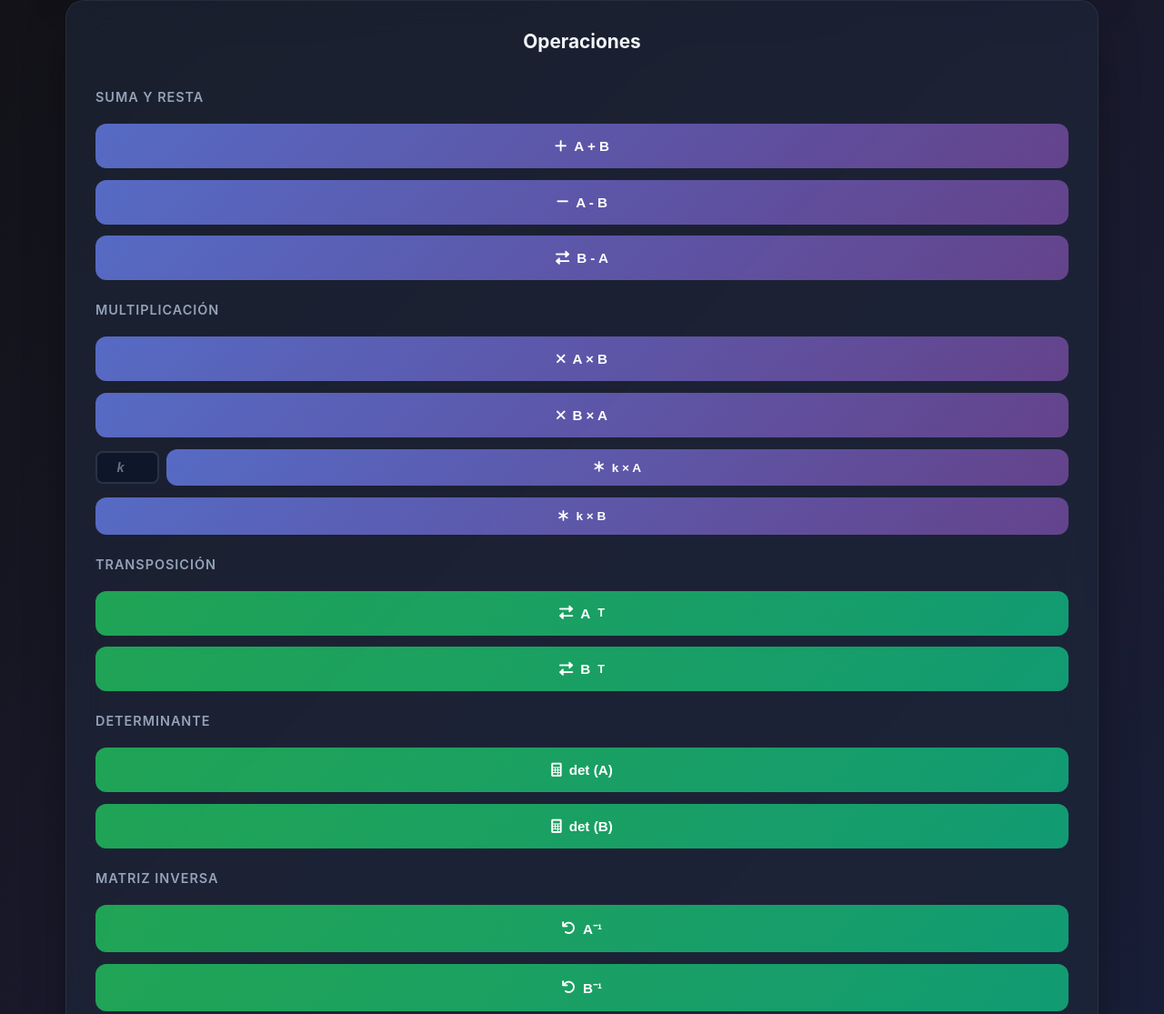
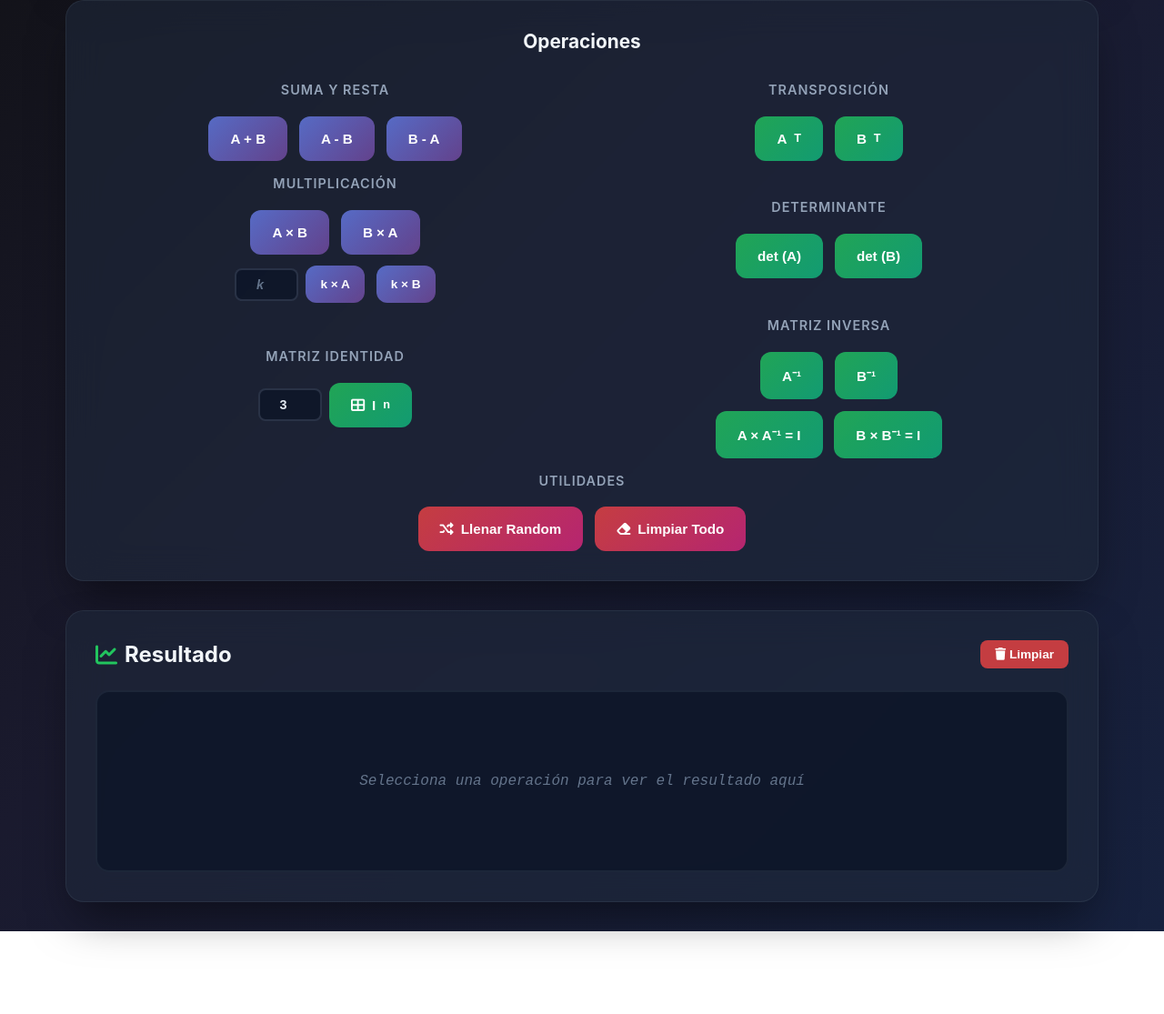
Before and after one commit to EliabParra/Calculadora-de-Matrices, a plain HTML site: page index.html in a window 1280 px wide. Shown: the part 485-1600 px from the top of the page at 91% size. After the commit the page ends 1509 px from the top, so only its background shows below. Drawn offline with Linux system fonts and the light colour scheme; a web font is replaced by a local one.

Commit message:
feat: restructure operations panel layout with grid and enhance button styling

```diff
--- a/index.html
+++ b/index.html
@@ -51,94 +51,93 @@
 
             <!-- Panel de Operaciones -->
             <section class="operations-panel">
-                <h2 class="operations-title">Operaciones</h2>
+                <h2 class="operations-title g1">Operaciones</h2>
 
-                <div class="operation-group">
+                <div class="operation-group g2">
                     <div class="operation-group-title">Suma y Resta</div>
+                    <div class="operation-buttons">
                         <button class="operation-btn" id="add-btn" data-operation="add">
-                        <i class="fas fa-plus"></i>
                             A + B
                         </button>
                         <button class="operation-btn" id="subtract-ab-btn" data-operation="subtract-ab">
-                        <i class="fas fa-minus"></i>
                             A - B
                         </button>
                         <button class="operation-btn" id="subtract-ba-btn" data-operation="subtract-ba">
-                        <i class="fas fa-exchange-alt"></i>
                             B - A
                         </button>
                     </div>
+                </div>
 
-                <div class="operation-group">
+                <div class="operation-group g3">
                     <div class="operation-group-title">Multiplicación</div>
+                    <div class="operation-buttons">
                         <button class="operation-btn" id="multiply-ab-btn" data-operation="multiply-ab">
-                        <i class="fas fa-times"></i>
                             A × B
                         </button>
                         <button class="operation-btn" id="multiply-ba-btn" data-operation="multiply-ba">
-                        <i class="fas fa-times"></i>
                             B × A
                         </button>
+                    </div>
+                    <div class="operation-buttons">
                         <div class="scalar-group">
                             <input type="number" id="scalar-input" class="scalar-input" placeholder="k" step="1">
                             <button class="operation-btn scalar-btn" id="scalar-a-btn" data-operation="scalar-a">
-                            <i class="fas fa-asterisk"></i>
                                 k × A
                             </button>
                         </div>
                         <div class="scalar-group">
                             <button class="operation-btn scalar-btn" id="scalar-b-btn" data-operation="scalar-b">
-                            <i class="fas fa-asterisk"></i>
                                 k × B
                             </button>
                         </div>
                     </div>
+                </div>
 
-                <div class="operation-group">
+                <div class="operation-group g4">
                     <div class="operation-group-title">Transposición</div>
+                    <div class="operation-buttons">
                         <button class="operation-btn secondary" id="transpose-a-btn" data-operation="transpose-a">
-                        <i class="fas fa-exchange-alt"></i>
                             A<sup>T</sup>
                         </button>
                         <button class="operation-btn secondary" id="transpose-b-btn" data-operation="transpose-b">
-                        <i class="fas fa-exchange-alt"></i>
                             B<sup>T</sup>
                         </button>
                     </div>
+                </div>
 
-                <div class="operation-group">
+                <div class="operation-group g5">
                     <div class="operation-group-title">Determinante</div>
+                    <div class="operation-buttons">
                         <button class="operation-btn secondary" id="determinant-a-btn" data-operation="determinant-a">
-                        <i class="fas fa-calculator"></i>
                             det (A)
                         </button>
                         <button class="operation-btn secondary" id="determinant-b-btn" data-operation="determinant-b">
-                        <i class="fas fa-calculator"></i>
                             det (B)
                         </button>
                     </div>
+                </div>
 
-                <div class="operation-group">
+                <div class="operation-group g6">
                     <div class="operation-group-title">Matriz Inversa</div>
+                    <div class="operation-buttons">
                         <button class="operation-btn secondary" id="inverse-a-btn" data-operation="inverse-a">
-                        <i class="fas fa-undo"></i>
                             A⁻¹
                         </button>
                         <button class="operation-btn secondary" id="inverse-b-btn" data-operation="inverse-b">
-                        <i class="fas fa-undo"></i>
                             B⁻¹
                         </button>
+                    </div>
+                    <div class="operation-buttons">
                         <button class="operation-btn secondary" id="verify-inverse-a-btn" data-operation="verify-inverse-a">
-                        <i class="fas fa-check-circle"></i>
-                        Verificar A × A⁻¹
+                            A × A⁻¹ = I
                         </button>
                         <button class="operation-btn secondary" id="verify-inverse-b-btn" data-operation="verify-inverse-b">
-                        <i class="fas fa-check-circle"></i>
-                        Verificar B × B⁻¹
+                            B × B⁻¹ = I
                         </button>
                     </div>
+                </div>
 
-                <div class="operation-group">
+                <div class="operation-group g7">
                     <div class="operation-group-title">Matriz Identidad</div>
                     <div class="identity-group">
                         <input type="number" id="identity-size" class="scalar-input" placeholder="n" min="2" max="10" value="3">
@@ -149,8 +148,9 @@
                     </div>
                 </div>
 
-                <div class="operation-group">
+                <div class="operation-group g8">
                     <div class="operation-group-title">Utilidades</div>
+                    <div class="operation-buttons">
                         <button class="operation-btn tertiary" id="random-fill-btn" data-operation="random-fill">
                             <i class="fas fa-random"></i>
                             Llenar Random
@@ -159,6 +159,7 @@
                             <i class="fas fa-eraser"></i>
                             Limpiar Todo
                         </button>
+                    </div>
                 </div>
             </section>
         </main>
--- a/styles.css
+++ b/styles.css
@@ -1,4 +1,8 @@
 @import url('https://fonts.googleapis.com/css2?family=Fahkwang:wght@700&display=swap');
+
+html {
+    scroll-behavior: smooth;
+}
 
 * {
     margin: 0;
@@ -178,11 +182,37 @@ body {
     border-radius: 20px;
     padding: 2rem;
     box-shadow: 0 25px 50px -12px rgba(0, 0, 0, 0.5);
-    display: flex;
-    flex-direction: column;
-    gap: 1.5rem;
+    display: grid;
+    grid-template-columns: repeat(2, 1fr);
+    grid-template-rows: repeat(5, auto);
+    gap: 1rem;
     grid-column: span 2 / span 2;
 }
+
+.g1 {
+    grid-column: span 2 / span 2;
+}
+.g2 {
+    grid-row-start: 2;
+}
+.g3 {
+    grid-column-start: 1;
+    grid-row-start: 3;
+}
+.g4 {
+    grid-column-start: 2;
+    grid-row-start: 2;
+}
+.g5 {
+    grid-row-start: 3;
+}
+.g7 {
+    grid-row-start: 4;
+}
+.g8 {
+    grid-column: span 2 / span 2;
+}
+
 
 .operations-title {
     text-align: center;
@@ -195,6 +225,13 @@ body {
 .operation-group {
     display: flex;
     flex-direction: column;
+    gap: 0.8rem;
+    justify-content: center;
+    align-items: center;
+}
+
+.operation-buttons {
+    display: flex;
     gap: 0.8rem;
 }
 
```
Lines whose indentation alone changed are shown as unchanged.
